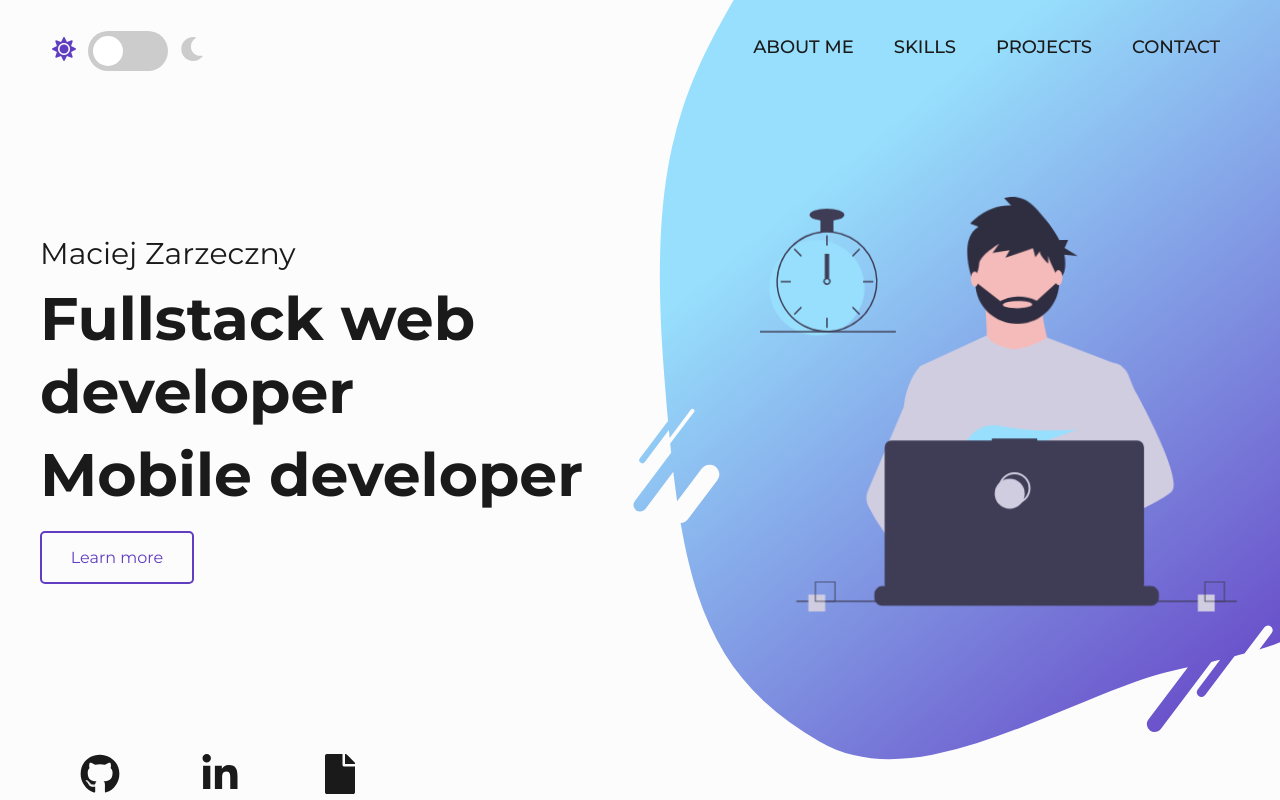
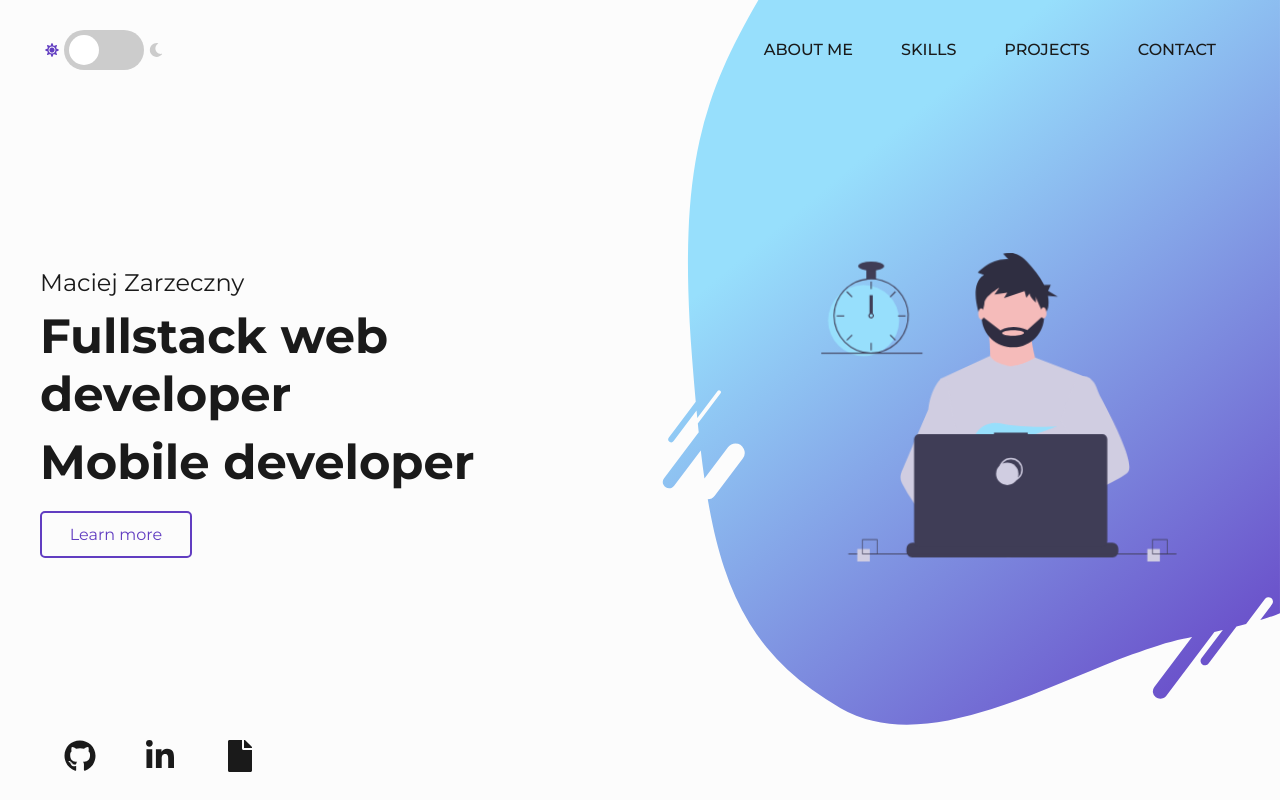
Before and after one commit to sarabrzostek/portfolio, a React (Create React App) app: page / in a window 1280 px wide. Shown: the top 800 px of the page. Built offline with nearby package versions, Linux system fonts and the light colour scheme.

Commit message:
Fixed bugs

```diff
--- a/package.json
+++ b/package.json
@@ -8,7 +8,6 @@
     "@testing-library/react": "^9.5.0",
     "@testing-library/user-event": "^7.2.1",
     "emailjs-com": "^2.4.1",
-    "gh-pages": "^2.2.0",
     "node-sass": "^4.14.1",
     "react": "^16.13.1",
     "react-dom": "^16.13.1",
@@ -43,5 +42,8 @@
       "last 1 firefox version",
       "last 1 safari version"
     ]
+  },
+  "devDependencies": {
+    "gh-pages": "^2.2.0"
   }
 }
--- a/src/assets/styles/_mixins.scss
+++ b/src/assets/styles/_mixins.scss
@@ -3,9 +3,9 @@
 @import "./themes";
 
 @mixin button {
-  @include font-size(16px);
+  font-size: 2vmin;
   font-weight: 400;
-  padding: 15px 25px 15px 25px;
+  padding: 2% 4% 2% 4%;
   margin-top: 20px;
   min-width: 100px;
   text-align: center;
@@ -25,6 +25,11 @@
   }
   &:focus {
     outline: 0;
+  }
+
+  @include mobile {
+    font-size: 3vmin;
+    padding: 0.75rem 1rem 0.75rem 1rem;
   }
 }
 
--- a/src/assets/styles/_variables.scss
+++ b/src/assets/styles/_variables.scss
@@ -11,6 +11,6 @@ $colors: (
 
 $paddings: (
   "page": 40px,
-  "navbar": 20px,
+  "navbar": 3vmin,
   "links": 40px,
 );
--- a/src/components/Footer/Footer.js
+++ b/src/components/Footer/Footer.js
@@ -1,4 +1,4 @@
-import React from "react";
+import React, { useState } from "react";
 
 import "./Footer.scss";
 import { FaGithub, FaLinkedinIn, FaFile } from "react-icons/fa";
--- a/src/components/LandingPage/LandingPage.js
+++ b/src/components/LandingPage/LandingPage.js
@@ -5,7 +5,6 @@ import { FaGithub, FaLinkedinIn, FaFile } from "react-icons/fa";
 import ReactTooltip from "react-tooltip";
 import "./LandingPage.scss";
 import Navbar from "../Navbar/Navbar";
-import Toggle from "../Toggle/Toggle";
 
 class LandingPage extends React.Component {
   render() {
@@ -14,7 +13,7 @@ class LandingPage extends React.Component {
     return (
       <div className="landing-page" name="about-section">
         <section className="navbar">
-          <Navbar />
+          <Navbar handleThemeChange={handleThemeChange} darkTheme={darkTheme} />
         </section>
 
         <header>
@@ -25,8 +24,6 @@ class LandingPage extends React.Component {
             <div className="button">Learn more</div>
           </Link>
         </header>
-
-        <Toggle handleThemeChange={handleThemeChange} darkTheme={darkTheme} />
 
         <svg
           id="landing-illustration"
--- a/src/components/LandingPage/LandingPage.scss
+++ b/src/components/LandingPage/LandingPage.scss
@@ -10,22 +10,21 @@
   -moz-background-size: cover;
   -o-background-size: cover;
   background-size: cover;
-  min-height: 100vh;
+  height: 100vh;
   padding: 0 map-get($paddings, "page") 0 map-get($paddings, "page");
 
   display: grid;
   grid-template-columns: 1fr 1fr;
   grid-template-rows: 0.5fr 5fr 0.5fr;
   grid-template-areas:
-    "theme-toggle   navbar"
+    "navbar         navbar"
     "header         illustration"
     "links          links";
   align-items: center;
 
   section.navbar {
     grid-area: navbar;
-    justify-self: end;
-    align-self: center;
+    justify-self: stretch;
   }
 
   header {
@@ -37,8 +36,8 @@
     grid-area: links;
 
     .link {
-      font-size: 2.5rem;
-      margin: map-get($paddings, "links");
+      font-size: 4vmin;
+      margin: map-get($paddings, "navbar");
 
       @include theme() {
         color: themed("textColor");
@@ -53,11 +52,6 @@
     }
   }
 
-  .toggle-parent {
-    grid-area: theme-toggle;
-    padding-bottom: 2%;
-  }
-
   h1,
   h3 {
     margin: 10px 0 0 0;
@@ -68,12 +62,14 @@
   }
 
   h1 {
-    @include font-size(60px);
+    // @include font-size(50px);
+    font-size: 6vmin;
     font-weight: bold;
   }
 
   h3 {
-    @include font-size(30px);
+    // @include font-size(30px);
+    font-size: 3vmin;
     font-weight: normal;
   }
 }
@@ -83,6 +79,7 @@
   grid-area: illustration;
   justify-self: end;
   width: 80%;
+  height: 50%;
 
   #left-leaf,
   #right-leaf {
@@ -210,7 +207,7 @@
     grid-template-columns: 2fr 1fr;
     grid-template-rows: 1fr 5fr 1fr;
     grid-template-areas:
-      "theme-toggle   navbar"
+      "navbar   navbar"
       "header   header"
       ".    .";
 
@@ -221,9 +218,5 @@
     #landing-illustration {
       display: none;
     }
-
-    .toggle-parent {
-      padding-bottom: 7%;
-    }
   }
 }
--- a/src/components/Navbar/Navbar.js
+++ b/src/components/Navbar/Navbar.js
@@ -3,6 +3,7 @@ import React from "react";
 import "./Navbar.scss";
 import { Link } from "react-scroll";
 import { FaBars, FaTimesCircle, FaGithub, FaLinkedinIn, FaFile } from "react-icons/fa";
+import Toggle from "../Toggle/Toggle";
 
 class Navbar extends React.Component {
   state = {
@@ -48,14 +49,20 @@ class Navbar extends React.Component {
     });
   };
   render() {
+    const { handleThemeChange, darkTheme } = this.props;
+
     const barsClassName = this.state.mobileMenuActive ? "hidden" : "active";
     const closeClassName = this.state.mobileMenuActive ? "active" : "hidden";
-    const minifiedClass = this.state.showMinifiedMenu ? "mobile" : "hidden";
+    const mobileClass = this.state.showMinifiedMenu ? "mobile" : "";
 
     return (
-      <nav className={minifiedClass}>
+      <nav className={mobileClass}>
+        <Toggle handleThemeChange={handleThemeChange} darkTheme={darkTheme} />
+
         <FaBars
-          className={"hamburger-icon " + barsClassName + " " + this.state.hamburgerClass}
+          className={
+            "hamburger-icon " + barsClassName + " " + this.state.hamburgerClass + " " + mobileClass
+          }
           onClick={this.showMobileMenu}
         />
         <FaTimesCircle
--- a/src/components/Navbar/Navbar.scss
+++ b/src/components/Navbar/Navbar.scss
@@ -3,6 +3,9 @@
 @import "../../assets/styles/mixins";
 
 nav {
+  display: flex;
+  justify-content: space-between;
+
   ul.nav-links {
     display: inline-block;
   }
@@ -12,7 +15,8 @@ nav {
   }
 
   ul.nav-links li {
-    @include font-size(18px);
+    // @include font-size(16px);
+    font-size: 2vmin;
     display: inline-block;
     margin: map-get($paddings, "navbar");
     font-weight: 500;
@@ -27,25 +31,22 @@ nav {
   }
 
   .hamburger-icon {
+    position: fixed;
+    top: 4%;
+    right: 4%;
+    z-index: 2;
     display: none;
-    position: relative;
-    top: -15px;
-    right: 0;
-    z-index: 2;
     font-size: 1.5rem;
     padding: 15px;
     border-radius: 50%;
     box-shadow: 0 2px 2px 0 rgba(0, 0, 0, 0.14), 0 3px 1px -2px rgba(0, 0, 0, 0.12),
       0 1px 5px 0 rgba(0, 0, 0, 0.2);
     transition: all 0.3s ease-in-out;
+    cursor: pointer;
 
     @include theme() {
       background-color: themed("cardColor");
       color: themed("textColor");
-    }
-
-    &:hover {
-      cursor: pointer;
     }
   }
 
@@ -54,7 +55,18 @@ nav {
   }
 }
 
-@mixin responsiveNavbar {
+.hamburger-icon.mobile {
+  display: block;
+}
+
+.hamburger-icon.animate {
+  animation-name: hamburgerAnimation;
+  animation-duration: 1s;
+  animation-iteration-count: 1;
+  animation-timing-function: ease-in-out;
+}
+
+@mixin responsive-navbar {
   ul.nav-links {
     position: fixed;
     top: 0;
@@ -71,8 +83,8 @@ nav {
   }
 
   ul.nav-links.active {
-    clip-path: circle(100vh * 2 at 90% -20%);
-    -webkit-clip-path: circle(100vh * 2 at 90% -20%);
+    clip-path: circle(200vmax at 90% -20%);
+    -webkit-clip-path: circle(200vmax at 90% -20%);
   }
 
   ul.nav-links li {
@@ -108,34 +120,18 @@ nav {
       transform: scale(1);
     }
   }
-
-  .hamburger-icon.active.animate {
-    animation-name: hamburgerAnimation;
-    animation-duration: 1s;
-    animation-iteration-count: 1;
-    animation-timing-function: ease-in-out;
-  }
 }
 
-/*----- RESPONSIVE -----*/
 nav.mobile {
-  position: fixed;
-  top: 0;
-  right: 0;
-  margin: 40px;
-  z-index: 2;
-
-  @include responsiveNavbar();
+  @include responsive-navbar();
 }
 
 @include tablet {
   nav {
-    position: fixed;
-    top: 0;
-    right: 0;
-    margin: 40px;
-    z-index: 2;
+    @include responsive-navbar();
 
-    @include responsiveNavbar();
+    ul.nav-links li {
+      font-size: 4vmin;
+    }
   }
 }
--- a/src/components/Toggle/Toggle.scss
+++ b/src/components/Toggle/Toggle.scss
@@ -8,7 +8,7 @@
   .toggle-icon {
     color: #fcfcfc;
     font-size: 1.5rem;
-    padding: 2.5% 2% 0 2%;
+    padding: 0 4% 0 4%;
   }
 
   .toggle-icon:last-child {
@@ -24,7 +24,7 @@
   input[type="checkbox"] {
     height: 0;
     width: 0;
-    visibility: hidden;
+    display: none;
   }
 
   label {
@@ -84,7 +84,7 @@
   .toggle-parent {
     .toggle-icon {
       font-size: 1rem;
-      padding: 6% 2% 0 2%;
+      // padding: 6% 2% 0 2%;
     }
   }
 }
```
Also changed, not shown: 1 other file (tests, documents, lock files or other folders).
